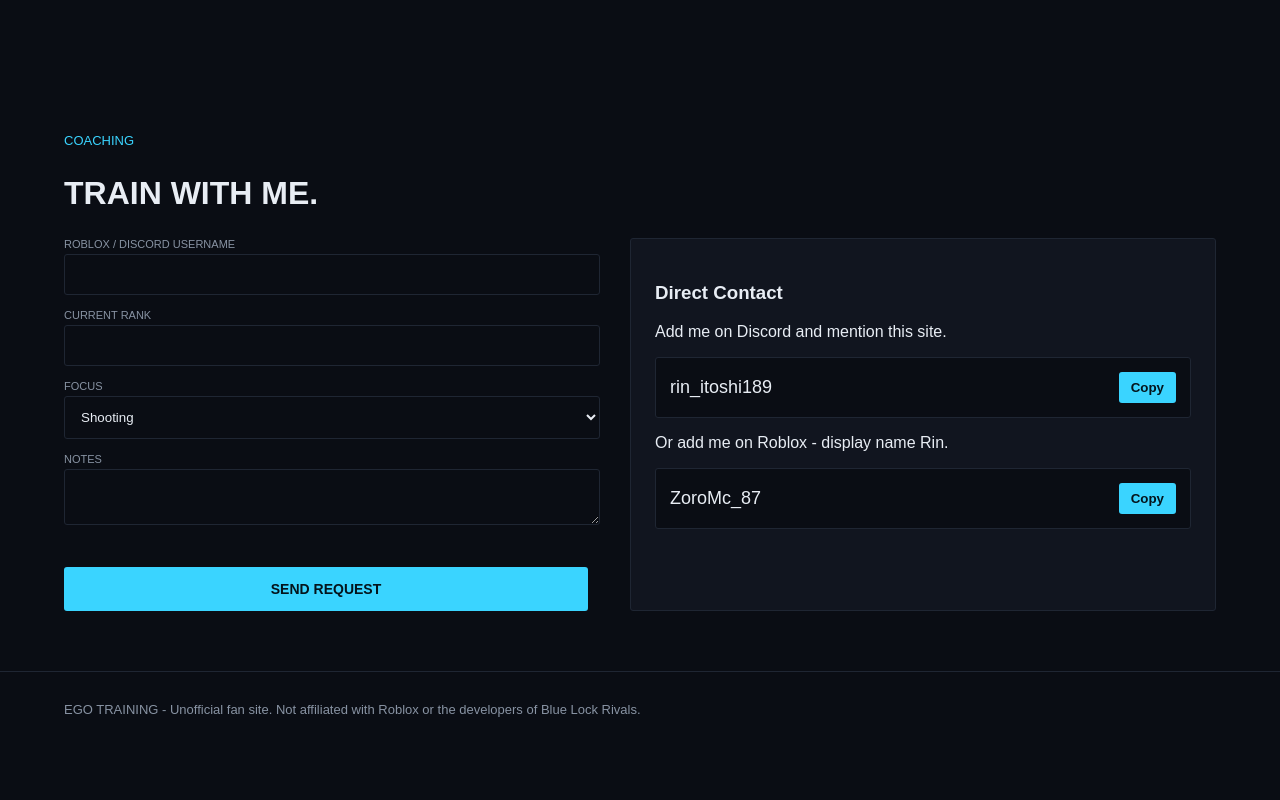
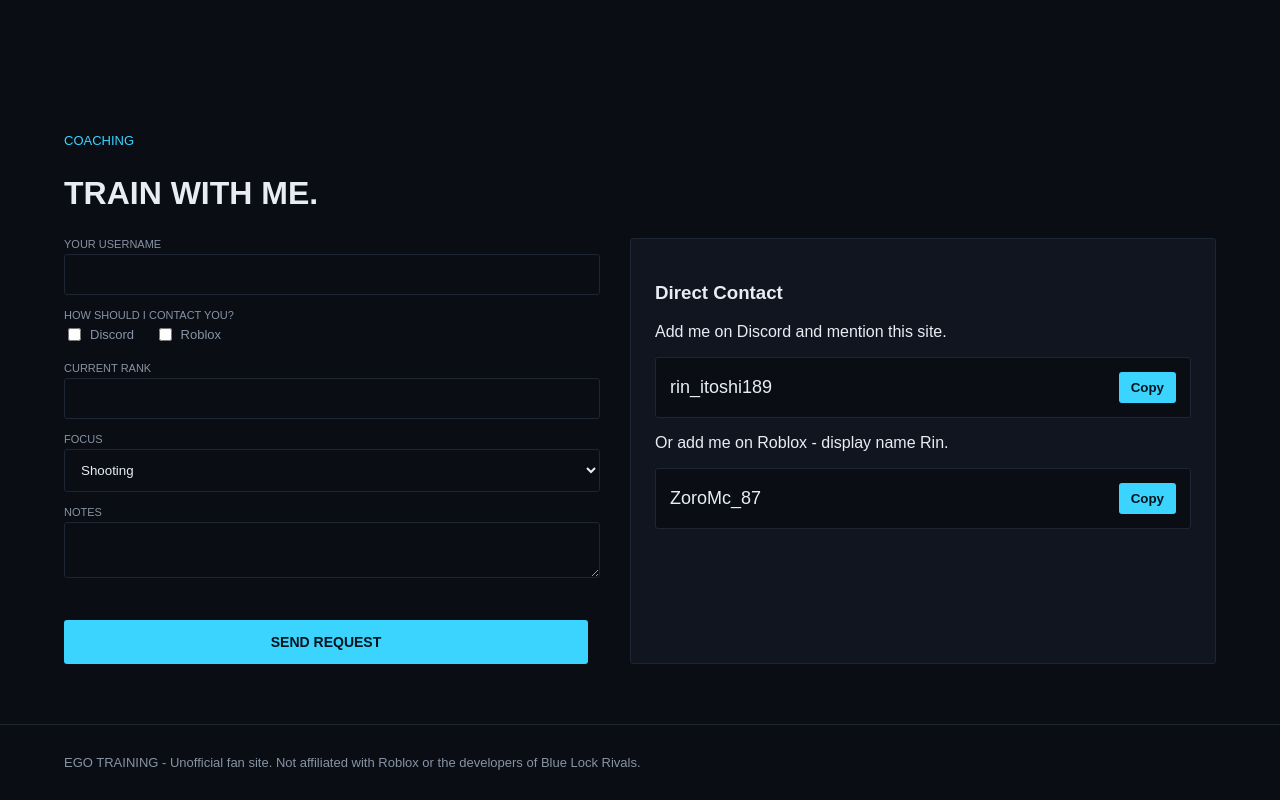
Before and after one commit to qberextreme-maker/Egoist-Training-BLR, a plain HTML site: page index.html in a window 1280 px wide. Shown: the part 1445-2245 px from the top of the page. Before the commit the page ends 2192 px from the top, so only its background shows below. Drawn offline with Linux system fonts and the light colour scheme.

Commit message:
Update index.html

```diff
--- a/index.html
+++ b/index.html
@@ -116,7 +116,12 @@ footer{padding:30px 5%;color:#8893a3;font-size:13px;border-top:1px solid #1f2633
 <form action="https://formsubmit.co/qberextreme@gmail.com" method="POST">
 <input type="hidden" name="_subject" value="New Training Request">
 <input type="hidden" name="_template" value="table">
-<div><label>Roblox / Discord Username</label><input type="text" name="Username" required></div>
+<div><label>Your Username</label><input type="text" name="Username" required></div>
+<div>
+<label>How should I contact you?</label>
+<label style="display:inline-flex;align-items:center;gap:6px;font-size:13px;text-transform:none;margin-right:16px;"><input type="checkbox" name="Contact_Discord" value="Yes" style="width:auto;"> Discord</label>
+<label style="display:inline-flex;align-items:center;gap:6px;font-size:13px;text-transform:none;"><input type="checkbox" name="Contact_Roblox" value="Yes" style="width:auto;"> Roblox</label>
+</div>
 <div><label>Current Rank</label><input type="text" name="Rank"></div>
 <div><label>Focus</label>
 <select name="Focus">
```
